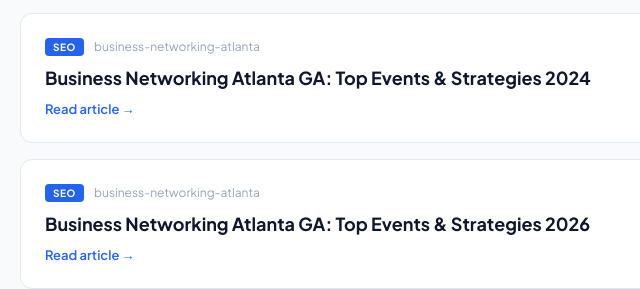
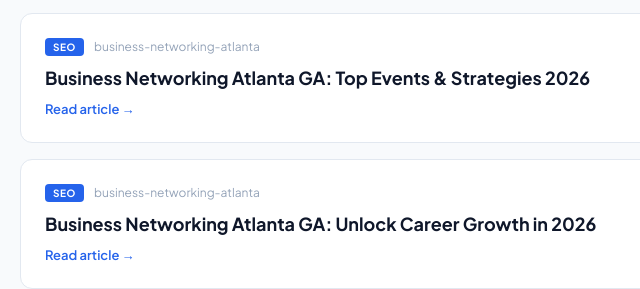
Before and after one commit to ARC-Affiliates/pursue-networking, a plain HTML site: page blog/index.html in a window 1280 px wide. Shown: the part 700-989 px from the top of the page, 240-880 px from the left. Drawn offline with Linux system fonts and the light colour scheme.

Commit message:
chore: rebuild blog index

```diff
--- a/blog/index.html
+++ b/blog/index.html
@@ -104,13 +104,6 @@ article:hover{box-shadow:0 4px 20px rgba(0,0,0,.08)}
     <span class="art-badge seo">SEO</span>
     <span class="art-date">business-networking-atlanta</span>
   </div>
-  <h2 class="art-title"><a href="/blog/business-networking-atlanta-ga-top-events-strategies-2024/">Business Networking Atlanta GA: Top Events & Strategies 2024</a></h2>
-  <a href="/blog/business-networking-atlanta-ga-top-events-strategies-2024/" class="read-link">Read article →</a>
-</article><article>
-  <div class="art-meta-row">
-    <span class="art-badge seo">SEO</span>
-    <span class="art-date">business-networking-atlanta</span>
-  </div>
   <h2 class="art-title"><a href="/blog/business-networking-atlanta-ga-top-events-strategies-2026/">Business Networking Atlanta GA: Top Events & Strategies 2026</a></h2>
   <a href="/blog/business-networking-atlanta-ga-top-events-strategies-2026/" class="read-link">Read article →</a>
 </article><article>
```
